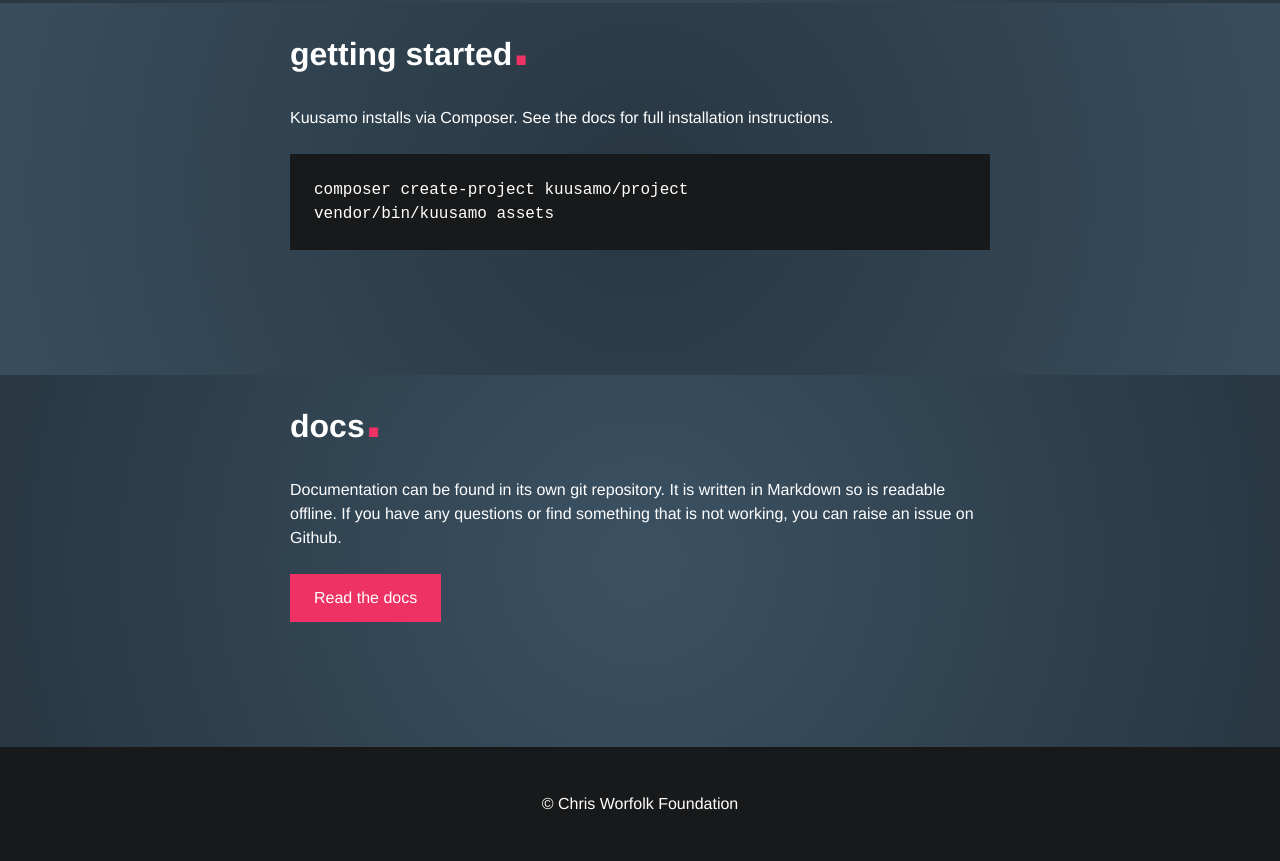
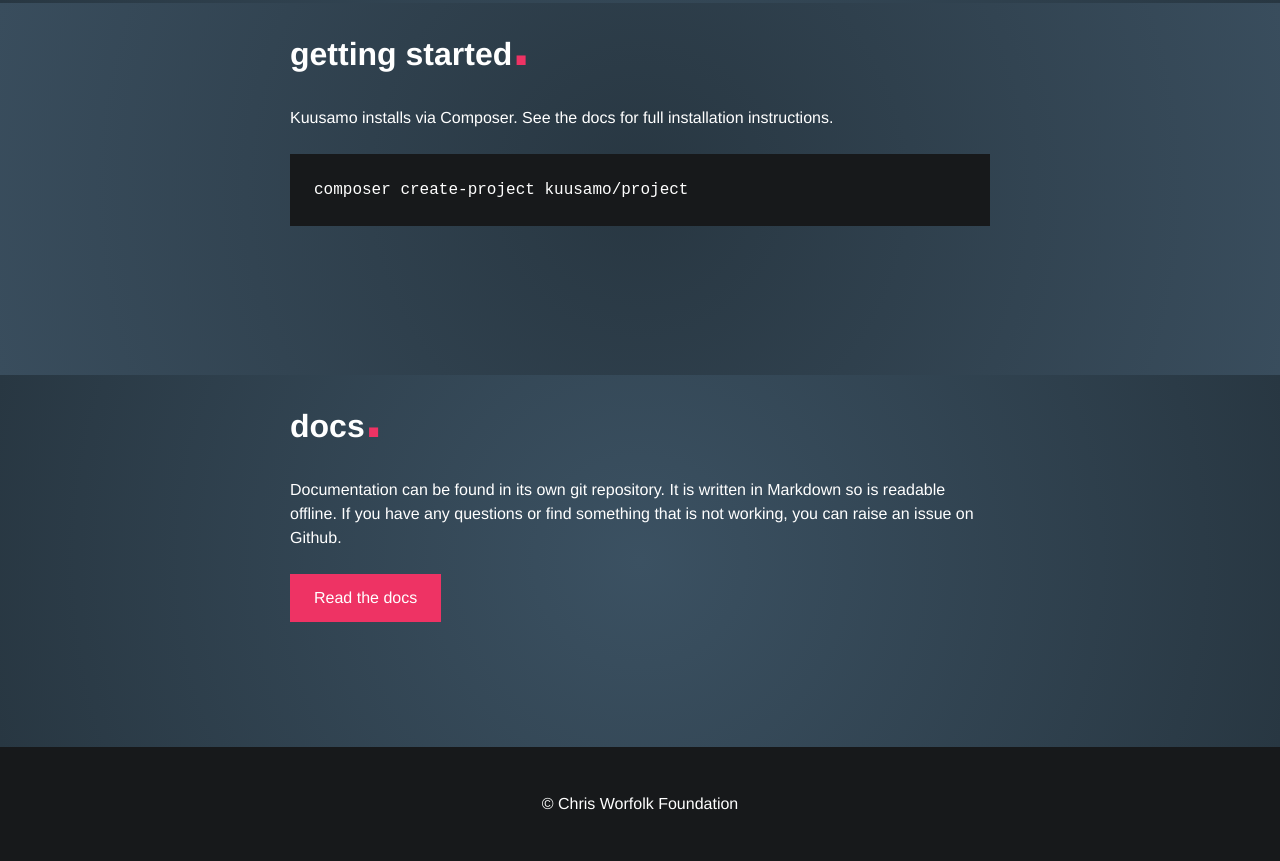
Before and after one commit to kuusamo/kuusamo.github.io, a plain HTML site: page index.html in a window 1280 px wide. Shown: the part 940-1801 px from the top of the page. Drawn offline with Linux system fonts and the light colour scheme.

Commit message:
Update install instructions

```diff
--- a/index.html
+++ b/index.html
@@ -57,8 +57,7 @@
         <section>
             <h2>getting started</h2>
             <p>Kuusamo installs via Composer. See the docs for full installation instructions.</p>
-            <code>composer create-project kuusamo/project<br>
-            vendor/bin/kuusamo assets</code>
+            <code>composer create-project kuusamo/project</code>
         </section>
     </div>
     <div class="bg2">
```
